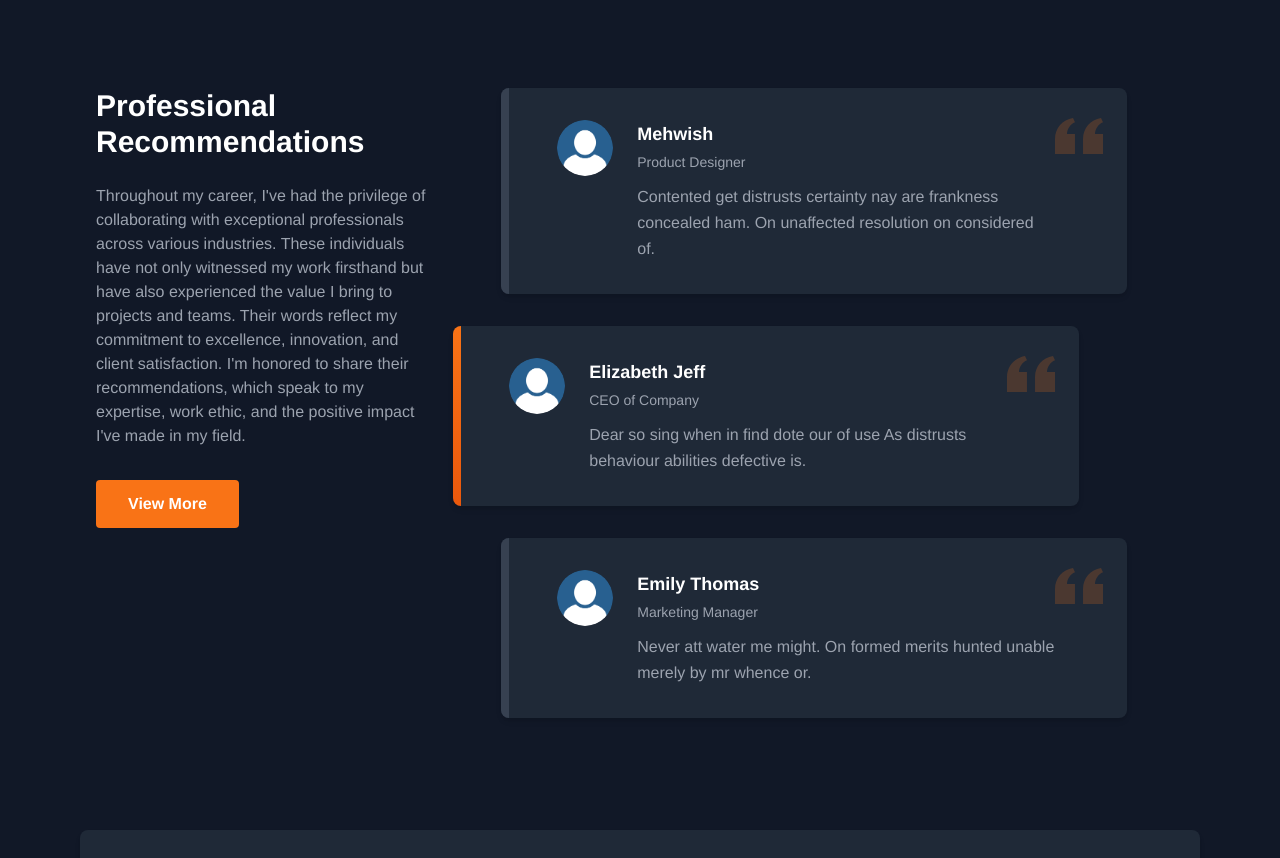
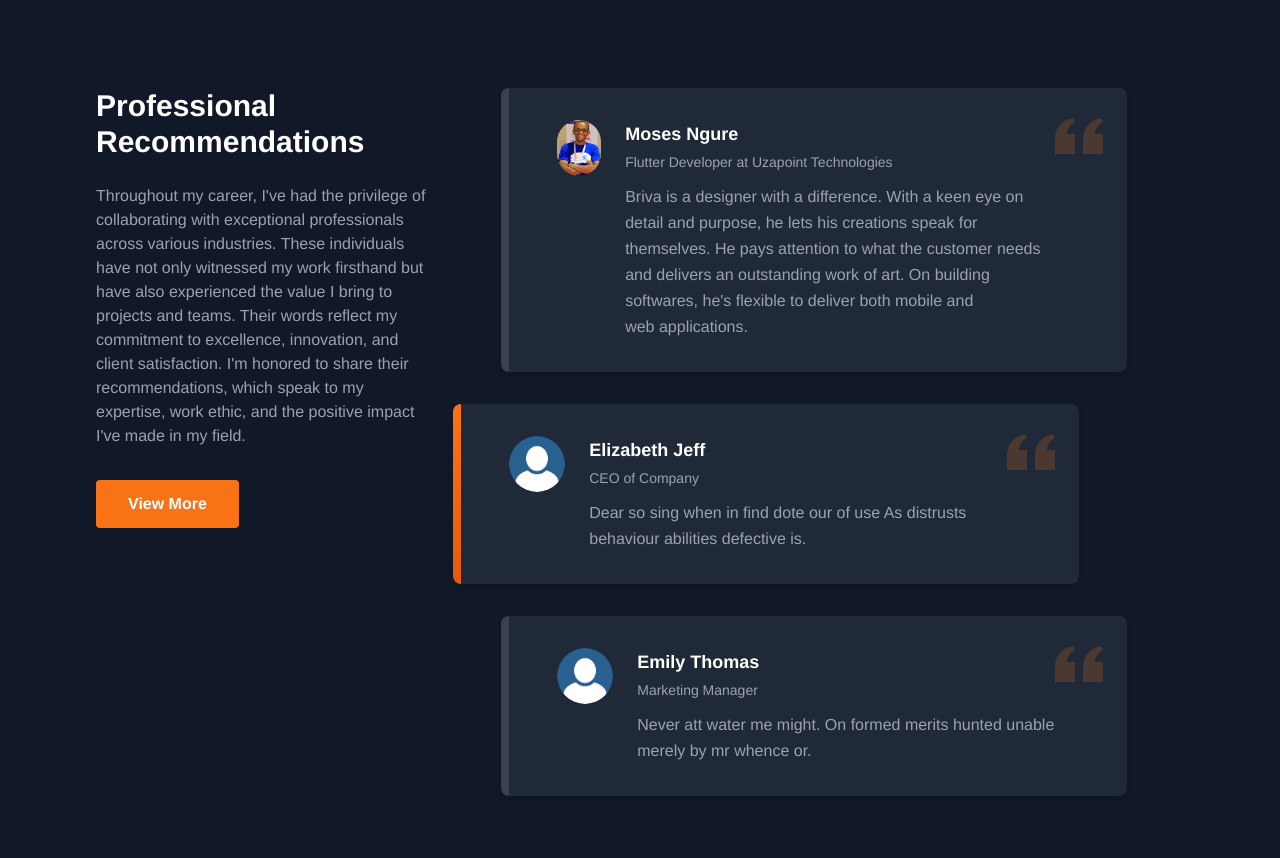
Before and after one commit to davidokumbo/VUEJS--Portfolio, a Vue app: page / in a window 1280 px wide. Shown: the part 3500-4358 px from the top of the page. Built offline with nearby package versions, Linux system fonts and the light colour scheme.

Commit message:
UPDATE:Moses Ngure Testimonial

```diff
--- a/src/components/sections/Testimonial.vue
+++ b/src/components/sections/Testimonial.vue
@@ -46,10 +46,10 @@
 
   const testimonials = ref([
     {
-      name: 'Mehwish',
-      title: 'Product Designer',
-      avatar: '/images/profile_icon_default.png',  // Adjusted for larger image size
-      comment: 'Contented get distrusts certainty nay are frankness concealed ham. On unaffected resolution on considered of.'
+      name: 'Moses Ngure',
+      title: 'Flutter Developer at Uzapoint Technologies',
+      avatar: '/images/moses_ngure.jpg',  // Adjusted for larger image size
+      comment: "Briva is a designer with a difference. With a keen eye on detail and purpose, he lets his creations speak for themselves. He pays attention to what the customer needs and delivers an outstanding work of art. On building softwares, he's flexible to deliver both mobile and web applications."
     },
     {
       name: 'Elizabeth Jeff',
```
Also changed, not shown: public/images/moses_ngure.jpg (added).
